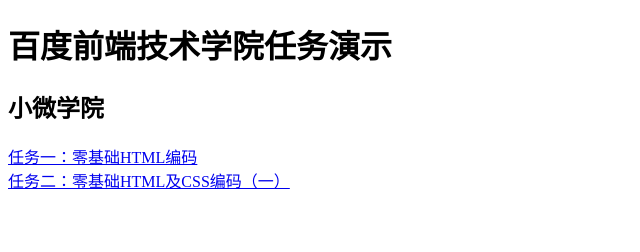
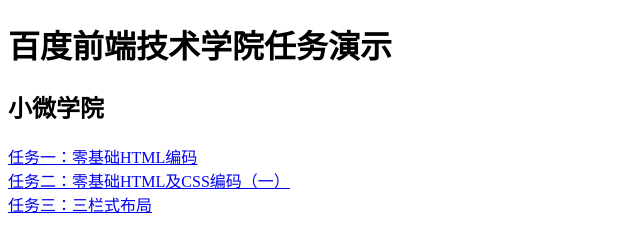
Before and after one commit to shenshanlaoyuan/baidu-ife, a plain HTML site: page index.html in a window 1280 px wide. Shown: the whole page, without its empty margins (0-640 px from the left). Drawn offline with Linux system fonts and the light colour scheme.

Commit message:
添加task3链接

```diff
--- a/index.html
+++ b/index.html
@@ -9,5 +9,6 @@
 <h2>小微学院</h2>
 <a href="小微学院/task1.html">任务一：零基础HTML编码</a><br />
 <a href="小微学院/task2.html">任务二：零基础HTML及CSS编码（一）</a><br />
+<a href="小微学院/task3.html">任务三：三栏式布局</a><br />
 </body>
 </html>
```
